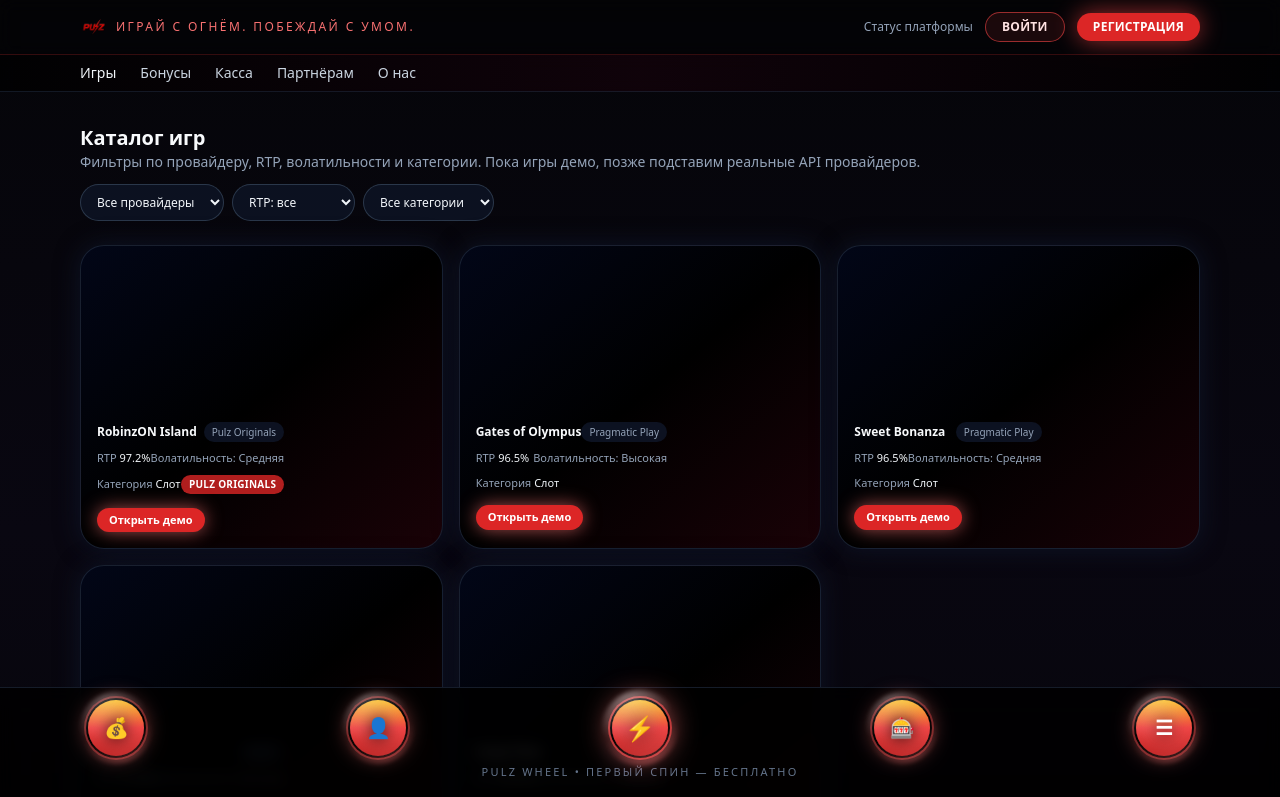
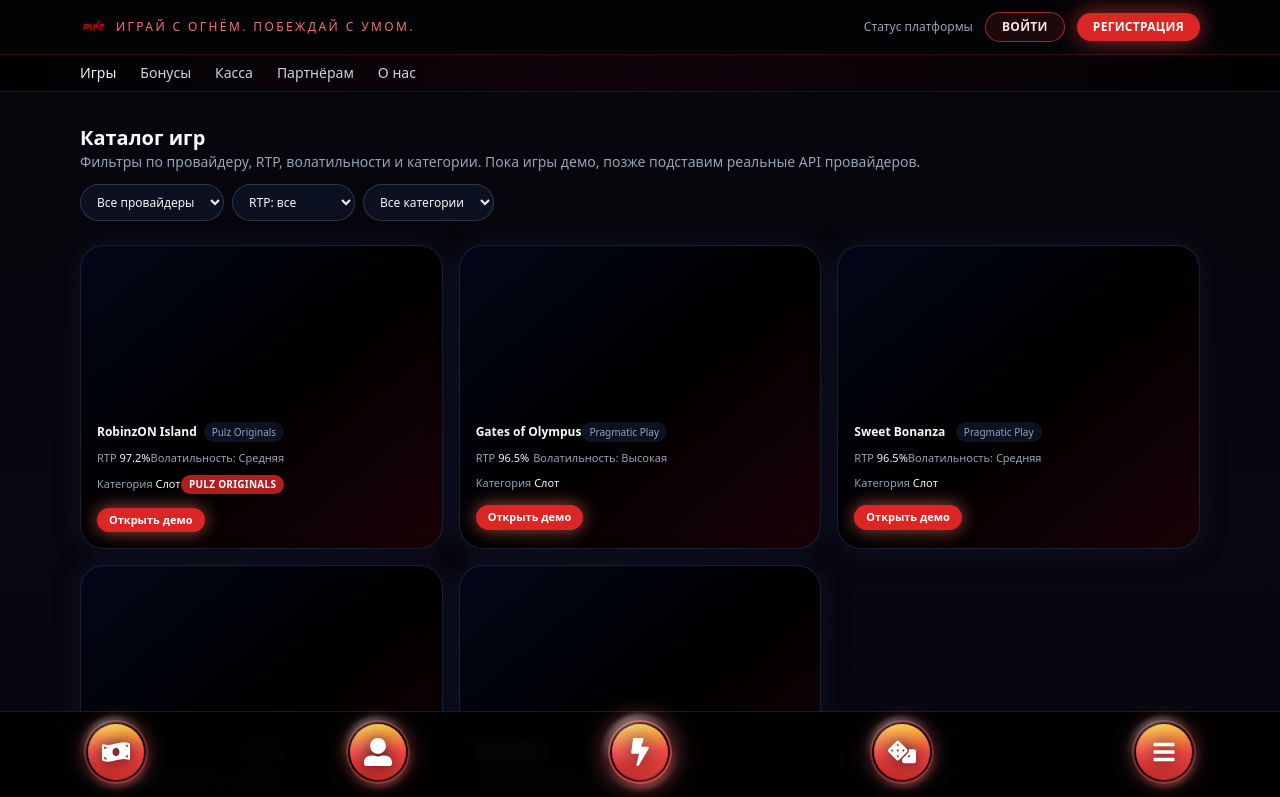
Before and after one commit to Demideni/pulz-casino-front, a Next.js app: page /games in a window 1280 px wide. Shown: the top 797 px of the page. Built offline with nearby package versions, Linux system fonts and the light colour scheme.

Commit message:
Update menu

```diff
--- a/components/FortuneWheel.tsx
+++ b/components/FortuneWheel.tsx
@@ -2,6 +2,13 @@
 
 import { useState, useMemo } from "react";
 import Link from "next/link";
+import {
+  FaMoneyBillWave,
+  FaUserAlt,
+  FaBolt,
+  FaDice,
+  FaBars,
+} from "react-icons/fa";
 
 type Segment = {
   label: string;
@@ -88,7 +95,7 @@ const FortuneWheel: React.FC = () => {
 
   return (
     <>
-      {/* Молнии поверх экрана */}
+      {/* Молнии по экрану */}
       {showLightning && (
         <div className="pulz-lightning pulz-lightning-active">
           <div className="pulz-lightning-beam" style={{ left: "20%" }} />
@@ -103,54 +110,46 @@ const FortuneWheel: React.FC = () => {
         </div>
       )}
 
-      {/* НИЖНЯЯ ПАНЕЛЬ С 5 КРУГЛЫМИ КНОПКАМИ */}
+      {/* НИЖНИЙ ТАБ-БАР */}
       <div className="fixed inset-x-0 bottom-0 z-30 border-t border-slate-800/70 bg-black/85 pb-5 pt-3 backdrop-blur">
         <div className="mx-auto flex max-w-6xl items-center justify-between gap-5 px-6 text-xs">
-          {/* Касса (деньги) */}
+          {/* Касса */}
           <Link
             href="/cashier"
             className="relative flex h-14 w-14 items-center justify-center rounded-full bg-gradient-to-b from-amber-400 via-red-500 to-red-700 shadow-[0_0_22px_rgba(248,113,113,0.6)] outline-none ring-2 ring-red-500/40 ring-offset-2 ring-offset-black hover:scale-105 transition-transform"
           >
             <span className="absolute inset-[-8px] rounded-full bg-[radial-gradient(circle_at_30%_0%,rgba(255,255,255,0.35),transparent_55%),radial-gradient(circle_at_70%_120%,rgba(248,113,113,0.45),transparent_60%)] opacity-80 blur-[2px]" />
-            <span className="relative text-xl font-bold text-white drop-shadow-[0_0_8px_rgba(0,0,0,0.8)]">
-              💰
-            </span>
+            <FaMoneyBillWave className="relative h-7 w-7 text-white drop-shadow-[0_0_8px_rgba(0,0,0,0.8)]" />
             <span className="sr-only">Касса</span>
           </Link>
 
-          {/* Авторизация */}
+          {/* Вход / авторизация */}
           <Link
             href="/login"
             className="relative flex h-14 w-14 items-center justify-center rounded-full bg-gradient-to-b from-amber-400 via-red-500 to-red-700 shadow-[0_0_22px_rgba(248,113,113,0.6)] outline-none ring-2 ring-red-500/40 ring-offset-2 ring-offset-black hover:scale-105 transition-transform"
           >
             <span className="absolute inset-[-8px] rounded-full bg-[radial-gradient(circle_at_30%_0%,rgba(255,255,255,0.35),transparent_55%),radial-gradient(circle_at_70%_120%,rgba(248,113,113,0.45),transparent_60%)] opacity-80 blur-[2px]" />
-            <span className="relative text-xl font-bold text-white drop-shadow-[0_0_8px_rgba(0,0,0,0.8)]">
-              👤
-            </span>
+            <FaUserAlt className="relative h-7 w-7 text-white drop-shadow-[0_0_8px_rgba(0,0,0,0.8)]" />
             <span className="sr-only">Вход / регистрация</span>
           </Link>
 
-          {/* Центральная кнопка PULZ WHEEL (молния) */}
+          {/* Центральная кнопка PULZ WHEEL */}
           <button
             onClick={handleOpenModal}
             className="relative flex h-14 w-14 items-center justify-center rounded-full bg-gradient-to-b from-amber-400 via-red-500 to-red-700 shadow-[0_0_30px_rgba(248,113,113,0.9)] outline-none ring-2 ring-red-500/70 ring-offset-2 ring-offset-black hover:scale-110 transition-transform"
           >
             <div className="absolute inset-[-10px] rounded-full bg-[radial-gradient(circle_at_30%_0%,rgba(255,255,255,0.45),transparent_55%),radial-gradient(circle_at_70%_120%,rgba(248,113,113,0.55),transparent_60%)] opacity-90 blur-[2px]" />
-            <span className="relative text-2xl font-black text-white drop-shadow-[0_0_10px_rgba(0,0,0,0.8)]">
-              ⚡
-            </span>
+            <FaBolt className="relative h-7 w-7 text-white drop-shadow-[0_0_10px_rgba(0,0,0,0.8)]" />
             <span className="sr-only">Открыть Pulz Wheel</span>
           </button>
 
-          {/* Игры (фишка / слот) */}
+          {/* Игры / фишка казино */}
           <Link
             href="/games"
             className="relative flex h-14 w-14 items-center justify-center rounded-full bg-gradient-to-b from-amber-400 via-red-500 to-red-700 shadow-[0_0_22px_rgba(248,113,113,0.6)] outline-none ring-2 ring-red-500/40 ring-offset-2 ring-offset-black hover:scale-105 transition-transform"
           >
             <span className="absolute inset-[-8px] rounded-full bg-[radial-gradient(circle_at_30%_0%,rgba(255,255,255,0.35),transparent_55%),radial-gradient(circle_at_70%_120%,rgba(248,113,113,0.45),transparent_60%)] opacity-80 blur-[2px]" />
-            <span className="relative text-xl font-bold text-white drop-shadow-[0_0_8px_rgba(0,0,0,0.8)]">
-              🎰
-            </span>
+            <FaDice className="relative h-7 w-7 text-white drop-shadow-[0_0_8px_rgba(0,0,0,0.8)]" />
             <span className="sr-only">Каталог игр</span>
           </Link>
 
@@ -160,15 +159,9 @@ const FortuneWheel: React.FC = () => {
             className="relative flex h-14 w-14 items-center justify-center rounded-full bg-gradient-to-b from-amber-400 via-red-500 to-red-700 shadow-[0_0_22px_rgba(248,113,113,0.6)] outline-none ring-2 ring-red-500/40 ring-offset-2 ring-offset-black hover:scale-105 transition-transform"
           >
             <span className="absolute inset-[-8px] rounded-full bg-[radial-gradient(circle_at_30%_0%,rgba(255,255,255,0.35),transparent_55%),radial-gradient(circle_at_70%_120%,rgba(248,113,113,0.45),transparent_60%)] opacity-80 blur-[2px]" />
-            <span className="relative text-xl font-bold text-white drop-shadow-[0_0_8px_rgba(0,0,0,0.8)]">
-              ☰
-            </span>
+            <FaBars className="relative h-6 w-6 text-white drop-shadow-[0_0_8px_rgba(0,0,0,0.8)]" />
             <span className="sr-only">Меню</span>
           </Link>
-        </div>
-
-        <div className="mt-2 text-center text-[11px] uppercase tracking-[0.2em] text-slate-500">
-          PULZ WHEEL • Первый спин — бесплатно
         </div>
       </div>
 
```
Also changed, not shown: package.json (+6 -5 lines), 1 other file (tests, documents, lock files or other folders).
